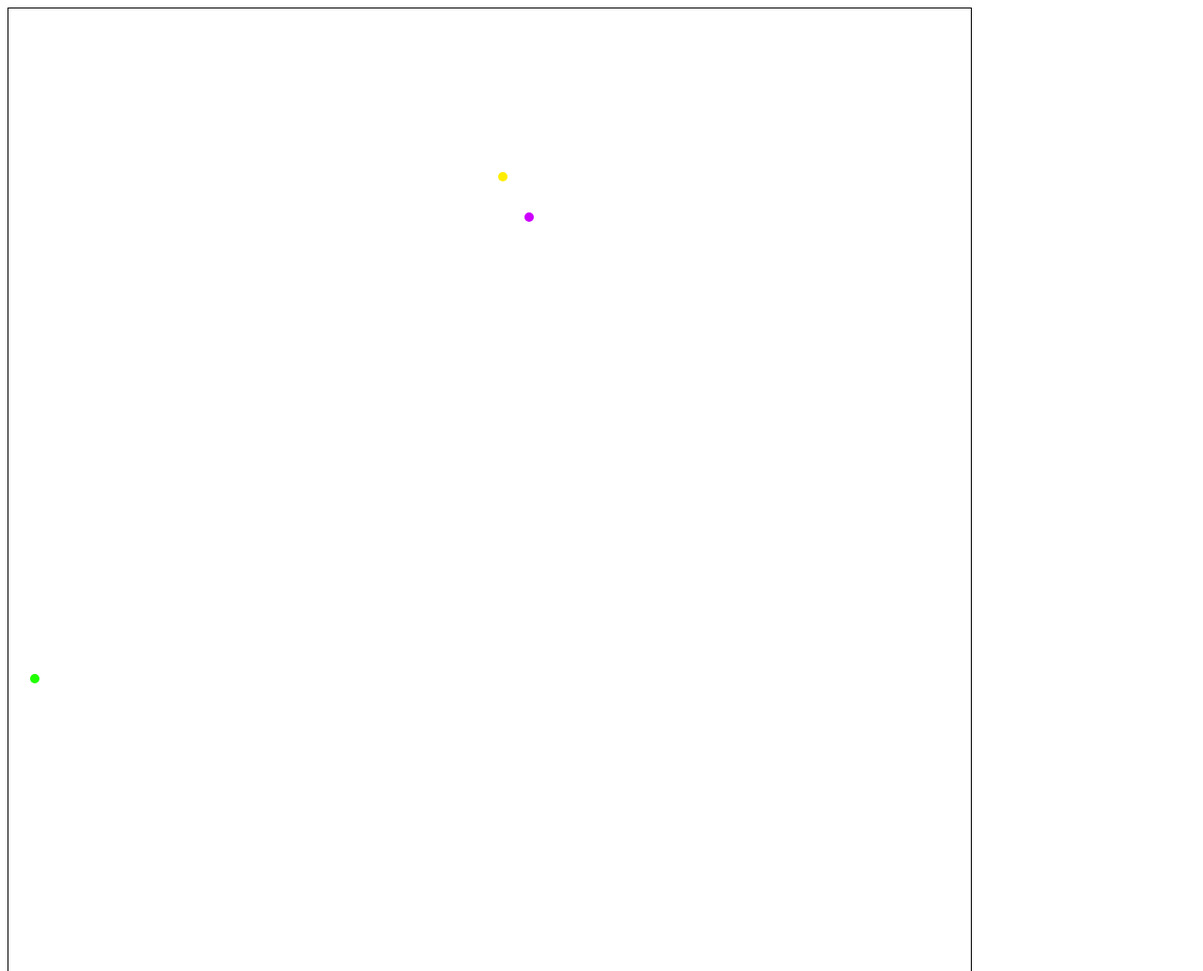
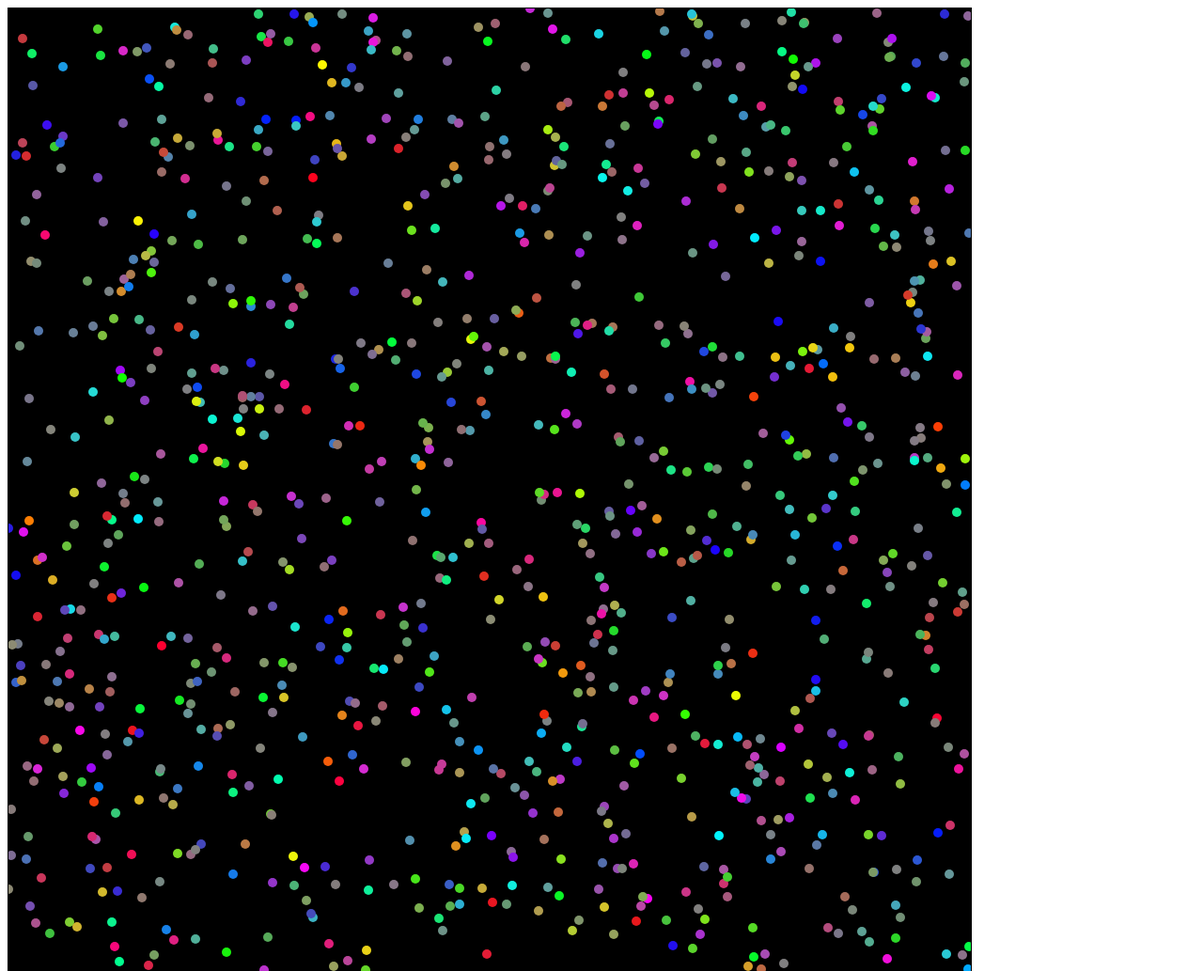
Before and after one commit to Obviologist/2017_03_11_particles, a plain HTML site: page index.html in a window 1280 px wide. Shown: the top 1033 px of the page at 94% size. Drawn offline with Linux system fonts and the light colour scheme.

Commit message:
created particle array creation loop -add saturation random values -general code cleanup

```diff
--- a/index.html
+++ b/index.html
@@ -6,7 +6,7 @@
     <style>
         canvas{
             border: 1px solid black;
-
+            background-color: #000;
           }
     </style>
 </head>
--- a/particles.js
+++ b/particles.js
@@ -1,10 +1,10 @@
 var canvas = document.getElementById('particleCanvas');
 var context = canvas.getContext('2d');
-var width =  canvas.width;
-var height = canvas.height
+var width = canvas.width;
+var height = canvas.height;
 var halfWidth = width / 2;
 var halfHeight = height / 2;
-var tau = Math.PI*2;
+var tau = Math.PI * 2;
 
 var draw = function () {
     context.save();
@@ -13,37 +13,48 @@ var draw = function () {
     context.restore();
 };
 
-
-var particleLoop = function (particle){
+var particleLoop = function(particle){
     circle(
-        particle.position.x,
-        particle.position.y,
+        particle.x,
+        particle.y,
         5,
-        particle.hue
+        particle.hue,
+        particle.sat
     );
 };
 
-var circle = function(x, y, radius, hue){
+var circle = function(x, y, radius, hue, sat){
     context.beginPath();
     context.ellipse(x, y, radius, radius, 0, 0, tau, false);
     context.closePath();
-    context.fillStyle = 'hsl(' + (hue * 360) + ', 100%, 50%)';
+    context.fillStyle = getHslStringFromNormalizedValues(
+        hue,
+        sat,
+        0.5
+    );
     context.fill();
 };
 
-var Particle = function(seed){
-    this.rng = new RNG(seed);
-    this.position = {
-        x: this.rng.nextRange(-halfWidth, halfWidth),
-        y: this.rng.nextRange(-halfWidth, halfWidth)
-    };
-    this.hue =this.rng.nextFloat();
+var getHslStringFromNormalizedValues = function(h, s, l){
+    return 'hsl(' + (h * 360) + ', ' + (s * 100) + '%, ' + (l * 100) + '%)';
 };
 
-var particleList = [
-    new Particle(1),
-    new Particle(2),
-    new Particle(3)
-];
+var Particle = function(seed){
+    this.seed = seed;
+    this.rng = new RNG(this.seed);
+    this.x = this.rng.nextRange(-halfWidth, halfWidth);
+    this.y = this.rng.nextRange(-halfHeight, halfHeight);
+    this.hue = this.rng.nextFloat();
+    this.sat = this.rng.nextFloat();
+};
+
+var particleList = [];
+var a = 1000;
+var particleSeedRng = new RNG(2);
+while(a-- > 0){
+    var extraRandomSeed = particleSeedRng.nextFloat() * 200000;
+    var particleInstance = new Particle(extraRandomSeed);
+    particleList.push(particleInstance);
+}
 
 draw();
```
